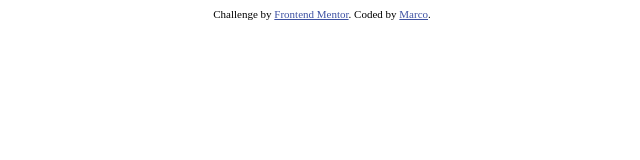
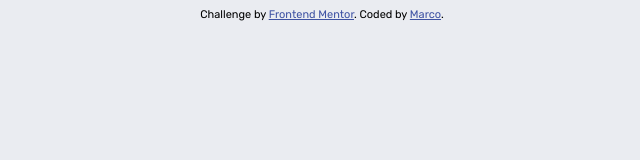
Before and after one commit to MarcoJul/Interactive-Comment-Section, a plain HTML site: page index.html in a window 1280 px wide. Shown: the whole page, without its empty margins (318-958 px from the left). Drawn offline with Linux system fonts and the light colour scheme; the site is published under a folder, as on GitHub Pages, so addresses that start at the root find nothing; no server answers.

Commit message:
style: bug fixing

```diff
--- a/index.html
+++ b/index.html
@@ -17,7 +17,7 @@
       sizes="32x32"
       href="./images/favicon-32x32.png"
     />
-    <link rel="stylesheet" href="/dist/main.css" />
+    <link rel="stylesheet" href="./dist/main.css" />
 
     <title>Interactive comments section</title>
 
```
